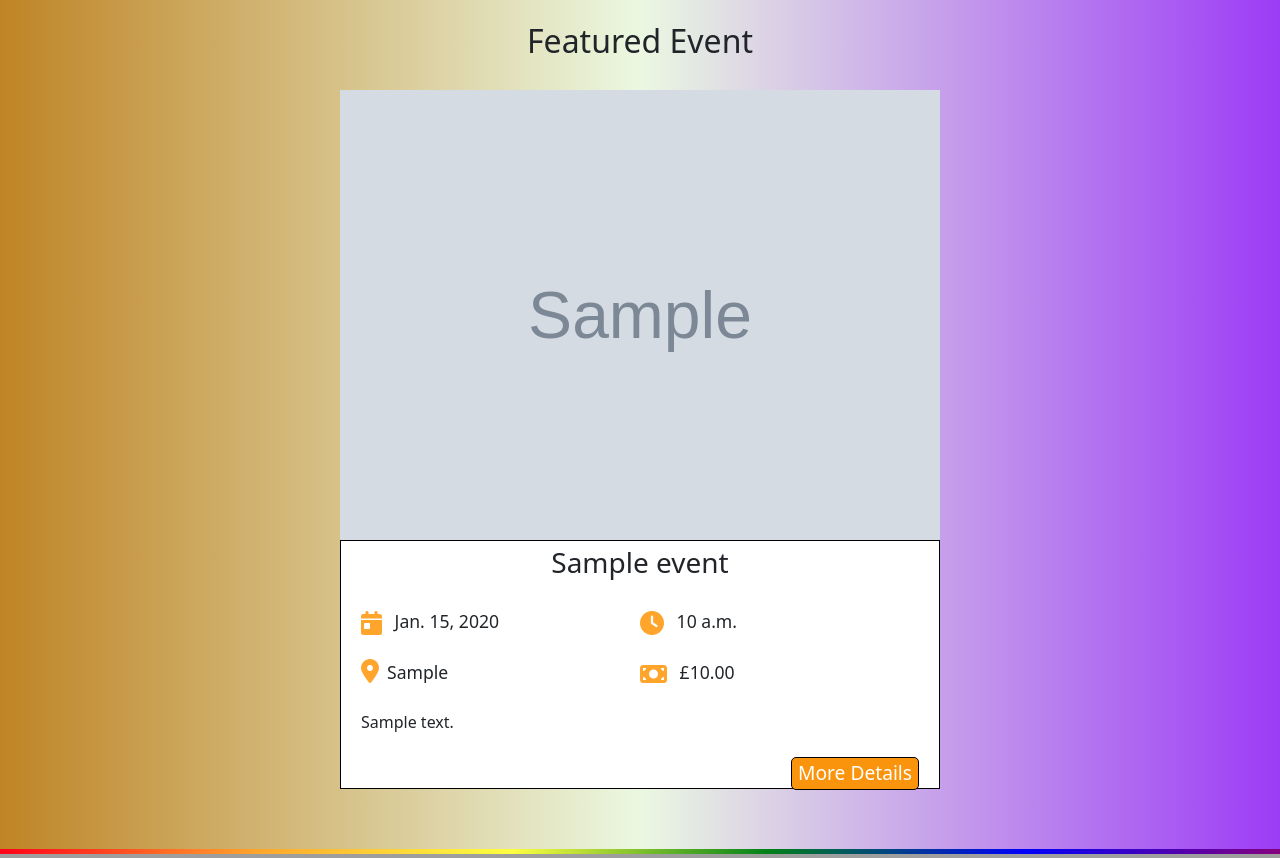
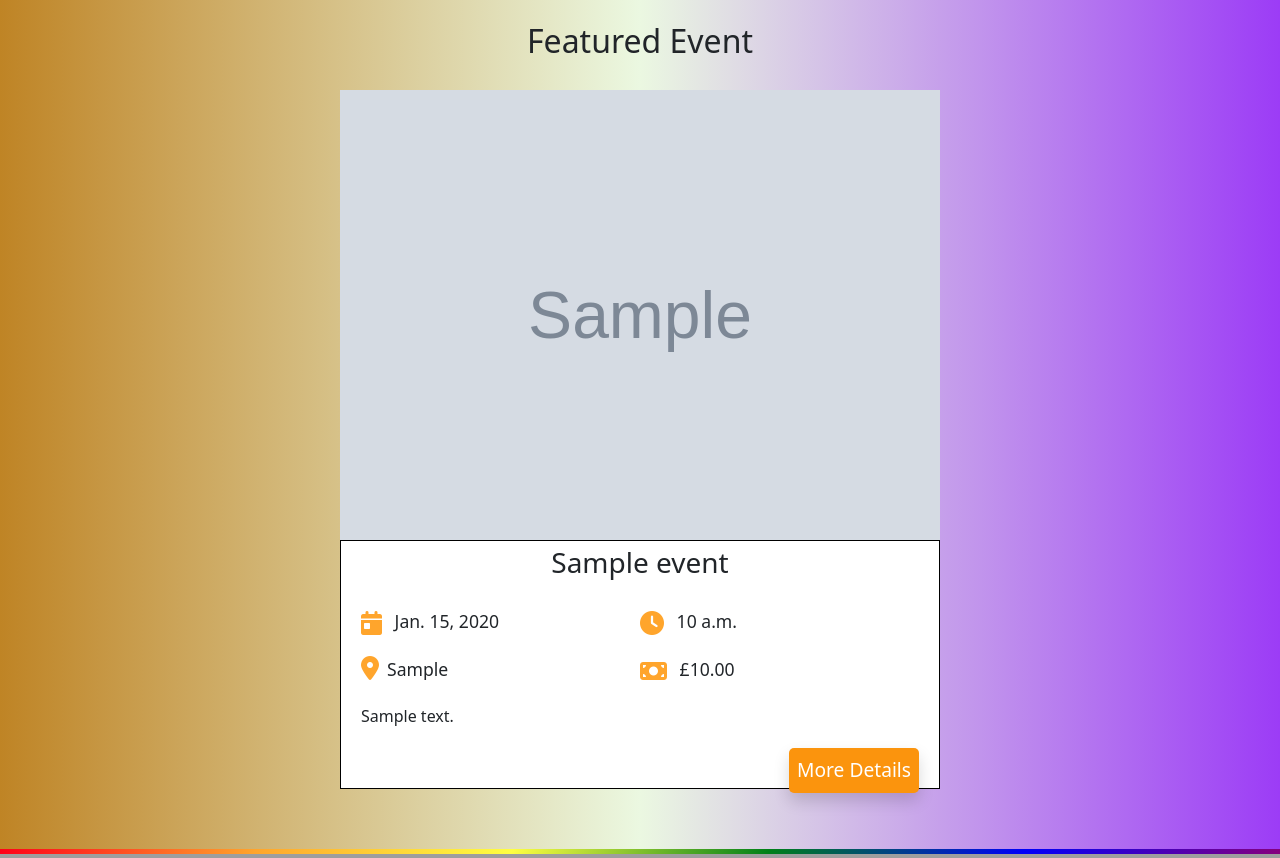
Before and after one commit to Dee-McG/DBAA, a Django app: page / in a window 1280 px wide. Shown: the part 1226-2084 px from the top of the page. Run offline with Django 4.2, Linux system fonts and the light colour scheme; tables that the repository leaves empty hold one stand-in row (values such as "Sample post"); grey boxes marked "Sample" are stand-in pictures; some libraries are stand-ins or nearby versions; grey boxes are pictures that could not be loaded.

Commit message:
Add shadows and remove borders to 'more details' links

```diff
--- a/home/templates/home/index.html
+++ b/home/templates/home/index.html
@@ -56,7 +56,7 @@
             <p class="featured-event-price"><i class="fa-solid fa-money-bill" id="featured-fa-money"></i> £{{feature.fee}}</p>
             <p>{{feature.body|safe}}</p>
             <div class="featured-event-details-button-div">
-                <a href="{% url 'view_event' feature.id %}"><button class="featured-events-more-details-button">More Details</button></a>
+                <a href="{% url 'view_event' feature.id %}"><button class="featured-events-more-details-button border-0 p-2 shadow">More Details</button></a>
             </div>
         </div>
 
@@ -83,7 +83,7 @@
                 <p class="upcoming-event-location"><i class="fa-solid fa-location-dot"></i> {{event.location}}</p>
                 <p class="upcoming-event-price"><i class="fa-solid fa-money-bill"></i> £{{event.fee}}</p>
                 <div class="details-button-div">
-                    <a href="{% url 'view_event' event.id %}"><button class="upcoming-events-more-details-button">More Details</button></a>
+                    <a href="{% url 'view_event' event.id %}"><button class="upcoming-events-more-details-button border-0 p-2 shadow">More Details</button></a>
                 </div>
             </div>
         </div>
```
